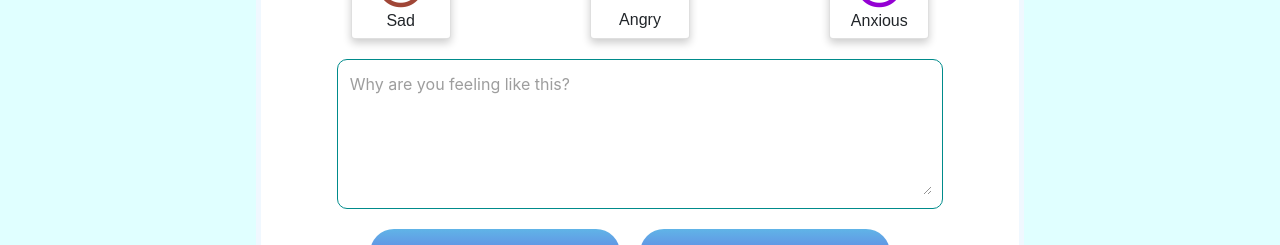
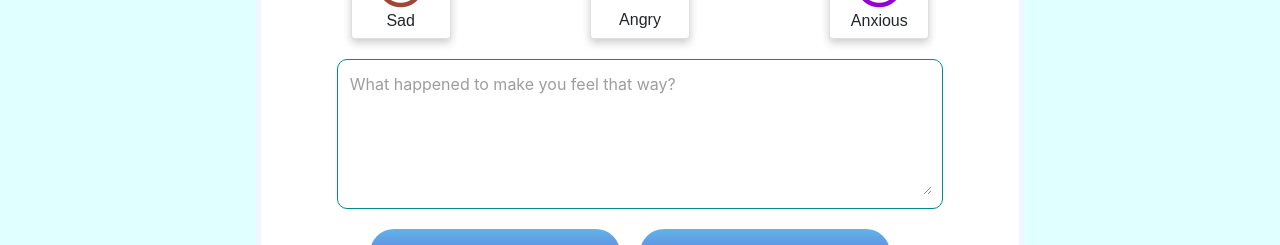
Before and after one commit to navyasaiporanki/MoodLifters, a React (Create React App) app: page /mood in a window 1280 px wide. Shown: the part 386-631 px from the top of the page. Built offline with nearby package versions, Linux system fonts and the light colour scheme; the HTML template or start-up script is replaced by a standard one.

Commit message:
Changing Text Area message

```diff
--- a/src/MoodTracker.js
+++ b/src/MoodTracker.js
@@ -104,7 +104,7 @@ function MoodTracker() {
               value={value}
               onChange={(event) => handleClick(event)}
               style={{ width: "100%", height: "125px", border: "none" }}
-              placeholder="Why are you feeling like this?"
+              placeholder="What happened to make you feel that way?"
             ></textarea>
           </div>
         </div>
```
